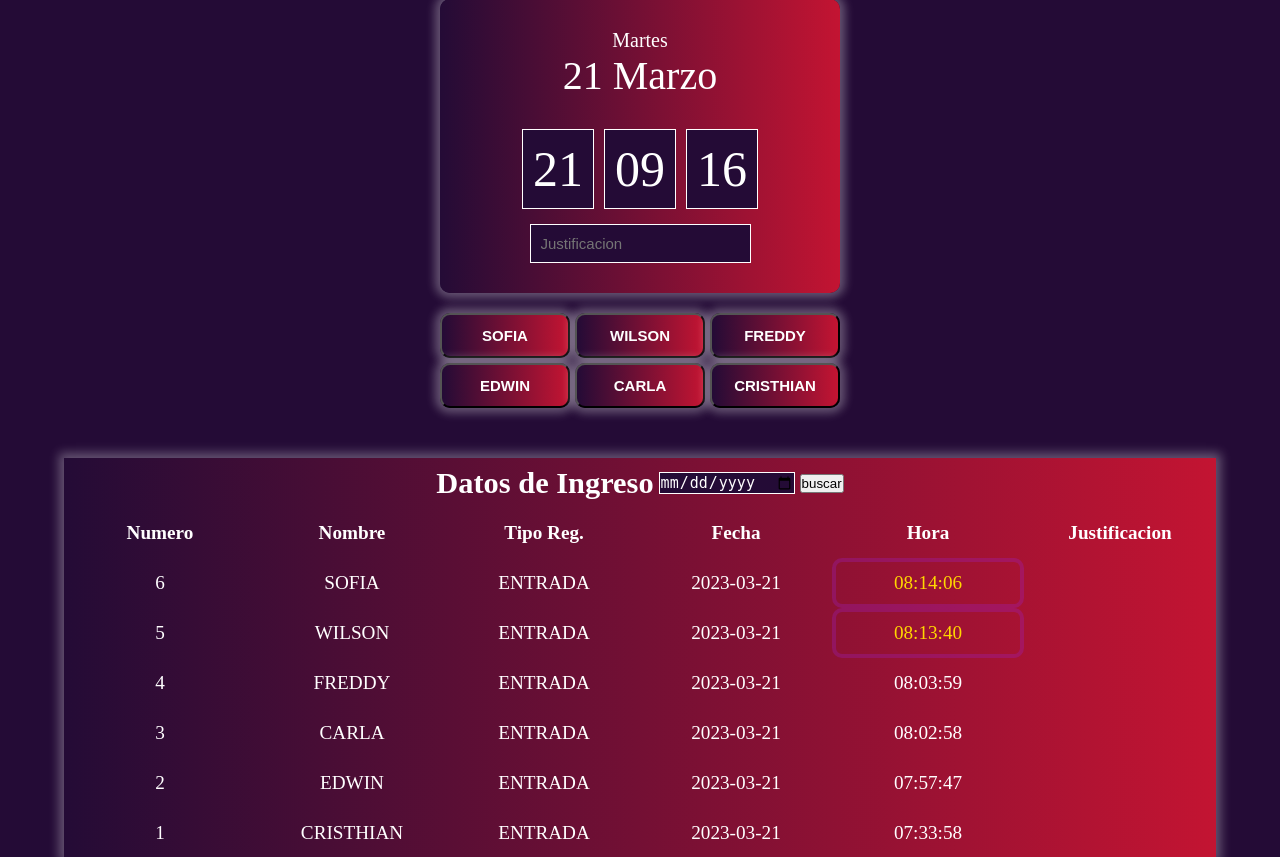
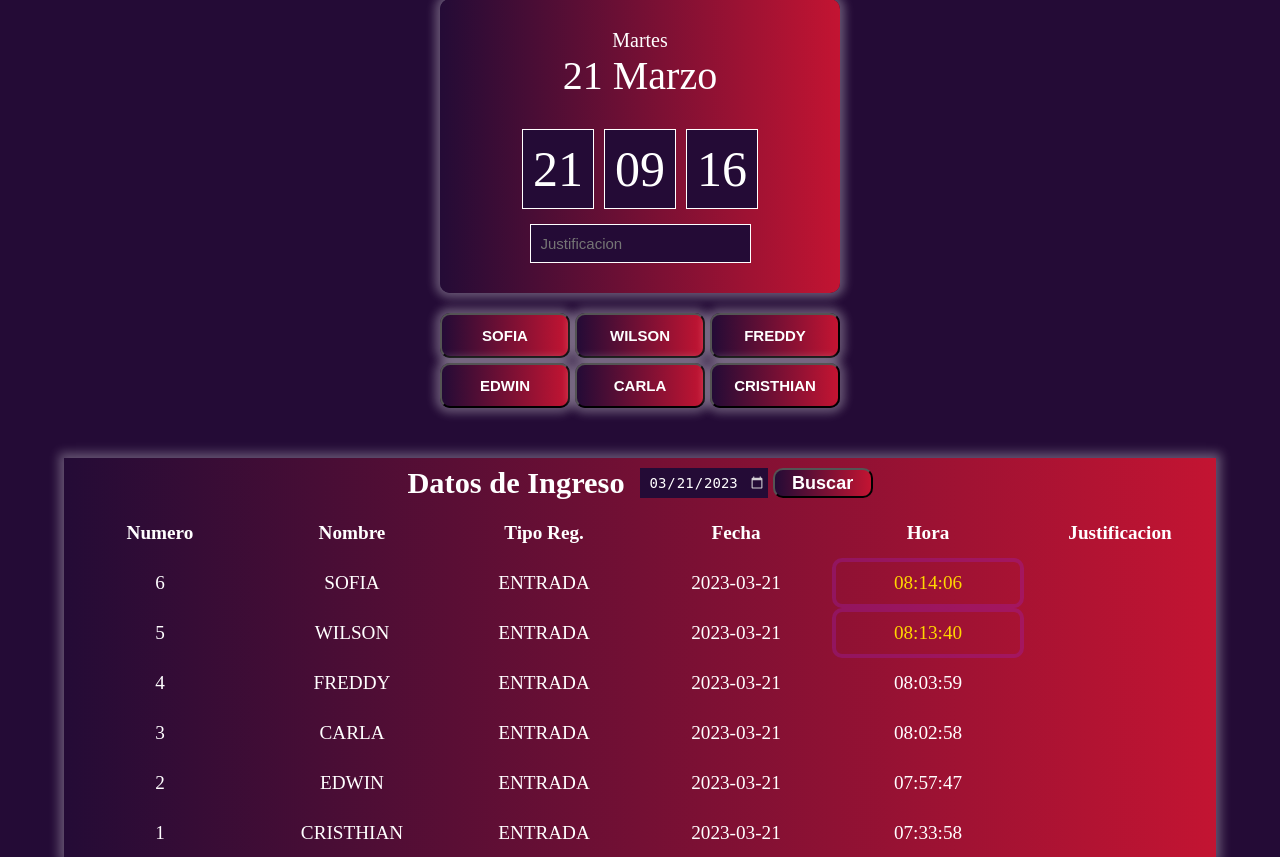
Before and after one commit to Cristhian-Paucara/reloj, a PHP site: page / in a window 1280 px wide. Shown: the part 21-878 px from the top of the page. Run offline with PHP 8.4, Linux system fonts and the light colour scheme; data comes from the database, SQL or seed files in the repository; both versions use the stored data as it was after the commit; data that the repository does not hold is empty; some libraries are stand-ins or nearby versions.

Commit message:
correccion fecha

```diff
--- a/index.php
+++ b/index.php
@@ -38,8 +38,8 @@
 
         <div class="tabla">
             <div class="tb-title">Datos de Ingreso
-                <input type="date" name="filtro" id="filtrofecha" value="17-03-2023">
-                <input type="submit" name="b_fecha" value="buscar">
+                <input type="date" name="filtro" id="filtrofecha" value="<?php echo date('Y-m-d')?>">
+                <input type="submit" name="b_fecha" value="Buscar" id="btnbuscar">
             </div>
             <div class="tb-header">Numero</div>
             <div class="tb-header">Nombre</div>
--- a/reloj.php
+++ b/reloj.php
@@ -3,7 +3,7 @@
     date_default_timezone_set('America/Manaus'); //define la zona horaria
     $hora_actual = date("H:i:s",time());
     $fecha_actual = date("Y-m-d");
-    $justificacion = isset($_POST["justifi"]);
+    $justificacion = $_POST["justifi"];
     $filtroFecha = strtotime($_POST["filtro"]);
     echo $filtroFecha;
     if($filtroFecha){
--- a/style.css
+++ b/style.css
@@ -55,106 +55,25 @@ body{
     grid-gap: 5px 5px;
 }
 .boton input{
-    /* transform: translate(0); */
     font-size: 15px;
     background: linear-gradient(to right,#240b36,#c31432);
     color: #ffffff;
     font-weight: bold;
-    /*text-decoration: none;*/
     text-align: center;
     padding: 12px 5px;
     box-shadow: 0px 0px 10px 5px rgba(255, 255, 255, 0.3);
-    /* overflow: hidden; */
     border-radius: 10px;
 }
-
-/* .boton input:before{
-    content: '';
-    position: absolute;
-    top: 2px;
-    left: 2px;
-    bottom: 2px;
-    width: 50%;
-    background: rgba(255, 255, 255, 0.06);
-} */
-/*---------- Borde 1(arriba) ------------*/
-.boton input span:nth-child(1){
-    position: absolute;
-    top: 0;
-    left: 0;
-    width: 100%;
-    height: 3px;
-    background: linear-gradient(to right, #3f120c, #c31432);
-    animation: borderTop 2s linear infinite;
-  }
-  @keyframes borderTop{
-    0%{
-        transform: translateX(-100%);
-    }
-    100%{
-        transform: translateX(100%);
-    }
-  }
-  /*---------- Borde 2(derecho) ------------*/
-  .boton input span:nth-child(2){
-    position: absolute;
-    top: 0;
-    right: 0;
-    width: 3px;
-    height: 100%;
-    background: linear-gradient(to bottom, #3f120c, #c31432);
-    animation: borderLeft 2s linear infinite;
-    animation-delay: 1s;
-  }
-
-  @keyframes borderLeft{
-    0%{
-        transform: translateY(-100%);
-    }
-    100%{
-        transform: translateY(100%);
-    }
-  }
-  /*---------- Borde 3(abajo) ------------*/
-  .boton input span:nth-child(3){
-    position: absolute;
-    bottom: 0;
-    left: 0;
-    width: 100%;
-    height: 3px;
-    background: linear-gradient(to left, #3f120c, #c31432);
-    animation: borderBottom 2s linear infinite;
-  }
-
-  @keyframes borderBottom{
-    0%{
-        transform: translateX(100%);
-    }
-    100%{
-        transform: translateX(-100%);
-    }
-  }
-
-  /*---------- Borde 4(izquierdo) ------------*/
-  .boton input span:nth-child(4){
-    position: absolute;
-    top: 0;
-    left: 0;
-    width: 3px;
-    height: 100%;
-    background: linear-gradient(to top, #3f120c, #c31432);
-    animation: borderRight 2s linear infinite;
-    animation-delay: 1s;
-  }
-
-  @keyframes borderRight{
-    0%{
-        transform: translateY(100%);
-    }
-    100%{
-        transform: translateY(-100%);
-    }
-  }
+.tabla .tb-title #btnbuscar{
+    width: 100px;
+    height: 30px;
+    font-size: 18px;
+    background: linear-gradient(to right,#240b36,#c31432);
+    color: #ffffff;
+    font-weight: bold;
+    text-align: center;
+    border-radius: 10px;
+}
 
 /*DIEÑO TABLA*/
 .tabla{
@@ -198,12 +117,21 @@ body{
     border-color:  rgba(156, 31, 194, 0.3);
     border-width: 4px;
     color: gold;
+
 }
 .tabla .tb-title #filtrofecha{
-    margin-left: 10px;
+    height: 30px;
     color: #ffffff;
-    font-size: 15px;
+    font-size: 14px;
     background-color: #240b36;
-    margin: 0px 5px;
-    border: 1px solid #ffffff;
+    margin: 0 5px 0 15px;
+    border: none;
+    text-align: center;
 }
+.tabla #filtrofecha[type="date"]::-webkit-calendar-picker-indicator{
+    cursor: pointer;
+    border-radius: 4px;
+    margin-right: 2px;
+    opacity: 0.9;
+    filter: invert(0.9);
+}
```
Also changed, not shown: usuarios.db.
